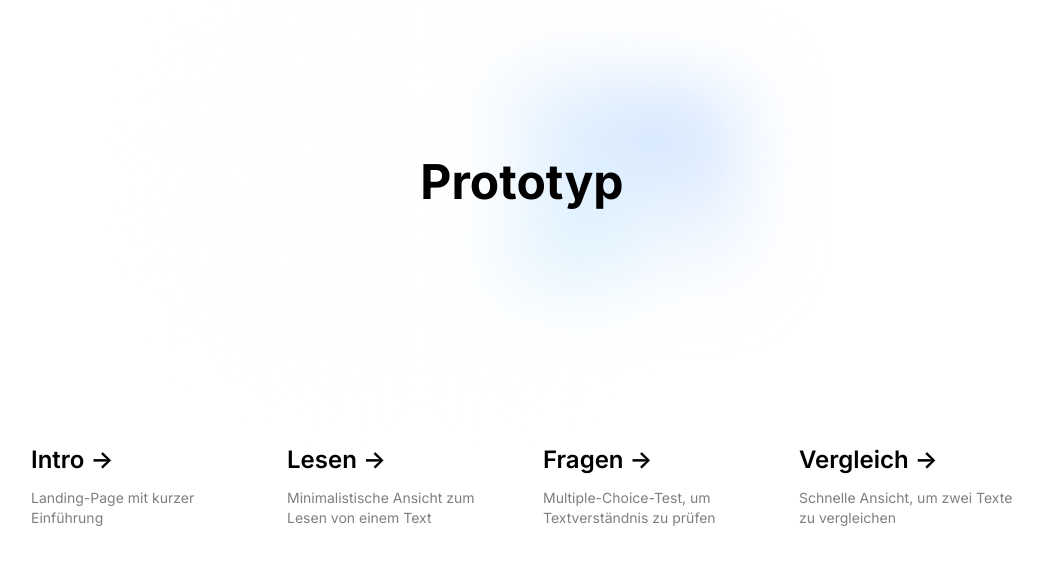
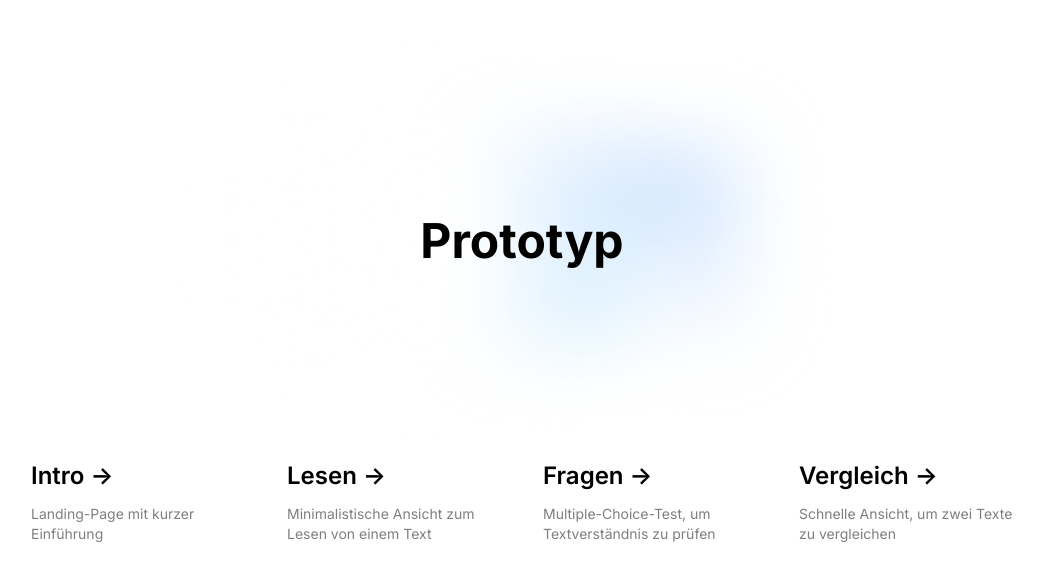
Before and after one commit to xp4u1/reading_study, a Next.js app: page / in a window 1280 px wide. Shown: the part 159-740 px from the top of the page, without its empty margins (118-1161 px from the left). Built offline with nearby package versions, Linux system fonts and the light colour scheme.

Commit message:
♻️ Refactor page layout

```diff
--- a/app/compare/page.tsx
+++ b/app/compare/page.tsx
@@ -3,7 +3,7 @@ import EmpirieBionic from "@/content/empirie-bionic.mdx";
 
 export default function Home() {
   return (
-    <main className="flex min-h-screen flex-row items-center justify-center p-24 space-x-28">
+    <div className="flex min-h-screen flex-row items-center justify-center p-24 space-x-28">
       <article className="prose prose-lg dark:prose-invert">
         <Empirie />
       </article>
@@ -11,6 +11,6 @@ export default function Home() {
       <article className="prose prose-lg dark:prose-invert">
         <EmpirieBionic />
       </article>
-    </main>
+    </div>
   );
 }
--- a/app/intro/page.tsx
+++ b/app/intro/page.tsx
@@ -7,7 +7,7 @@ export default function IntroPage() {
   const [consent, setConsent] = useState(false);
 
   return (
-    <main className="flex min-h-screen flex-row items-center justify-center p-24">
+    <>
       <article className="prose prose-lg dark:prose-invert">
         <h1>Willkommen</h1>
 
@@ -50,6 +50,6 @@ export default function IntroPage() {
           </svg>
         </FloatingNavButton>
       )}
-    </main>
+    </>
   );
 }
--- a/app/layout.tsx
+++ b/app/layout.tsx
@@ -27,7 +27,11 @@ export default function RootLayout({
 }) {
   return (
     <html lang="de">
-      <body className={inter.className}>{children}</body>
+      <body className={inter.className}>
+        <main className="flex min-h-screen flex-col items-center justify-center p-7 pb-32 lg:py-20 relative">
+          {children}
+        </main>
+      </body>
     </html>
   );
 }
--- a/app/page.tsx
+++ b/app/page.tsx
@@ -2,7 +2,7 @@ import Link from "next/link";
 
 export default function Home() {
   return (
-    <main className="flex min-h-screen flex-col items-center justify-between p-24">
+    <>
       <div className="z-10 max-w-5xl w-full items-center justify-between font-mono text-sm lg:flex">
         <div className="fixed bottom-0 left-0 flex h-48 w-full items-end justify-center bg-gradient-to-t from-white via-white dark:from-black dark:via-black lg:static lg:h-auto lg:w-auto lg:bg-none" />
       </div>
@@ -11,7 +11,9 @@ export default function Home() {
         <h1 className="relative text-5xl font-bold">Prototyp</h1>
       </div>
 
-      <div className="mb-32 grid text-center lg:max-w-5xl lg:w-full lg:mb-0 lg:grid-cols-4 lg:text-left">
+      {/* TODO: Fix this on mobile */}
+      {/* Parent layout has to have `justify-between` so this div does not need `absolute bottom-20` */}
+      <div className="absolute bottom-20 mb-32 grid text-center lg:max-w-5xl lg:w-full lg:mb-0 lg:grid-cols-4 lg:text-left">
         <Link
           href="/intro"
           className="group rounded-lg border border-transparent px-5 py-4 transition-colors hover:border-gray-300 hover:bg-gray-100 hover:dark:border-neutral-700 hover:dark:bg-neutral-800/30"
@@ -80,6 +82,6 @@ export default function Home() {
           </p>
         </Link>
       </div>
-    </main>
+    </>
   );
 }
--- a/app/questions/page.tsx
+++ b/app/questions/page.tsx
@@ -46,7 +46,6 @@ export default function QuestionsPage() {
   }
 
   return (
-    <main className="flex min-h-screen flex-row items-center justify-center p-7 pb-32 lg:py-20 relative">
     <form
       id="form"
       className="prose prose-lg dark:prose-invert"
@@ -107,6 +106,5 @@ export default function QuestionsPage() {
         </svg>
       </button>
     </form>
-    </main>
   );
 }
--- a/app/reading/page.tsx
+++ b/app/reading/page.tsx
@@ -3,7 +3,7 @@ import FloatingNavButton from "@/components/FloatingNavButton";
 
 export default function ReadingPage() {
   return (
-    <main className="flex min-h-screen flex-row items-center justify-center p-7 pb-32 lg:py-20 relative">
+    <>
       <article className="prose prose-lg dark:prose-invert">
         <EmpirieBionic />
       </article>
@@ -25,6 +25,6 @@ export default function ReadingPage() {
           />
         </svg>
       </FloatingNavButton>
-    </main>
+    </>
   );
 }
```
Lines whose indentation alone changed are shown as unchanged.
